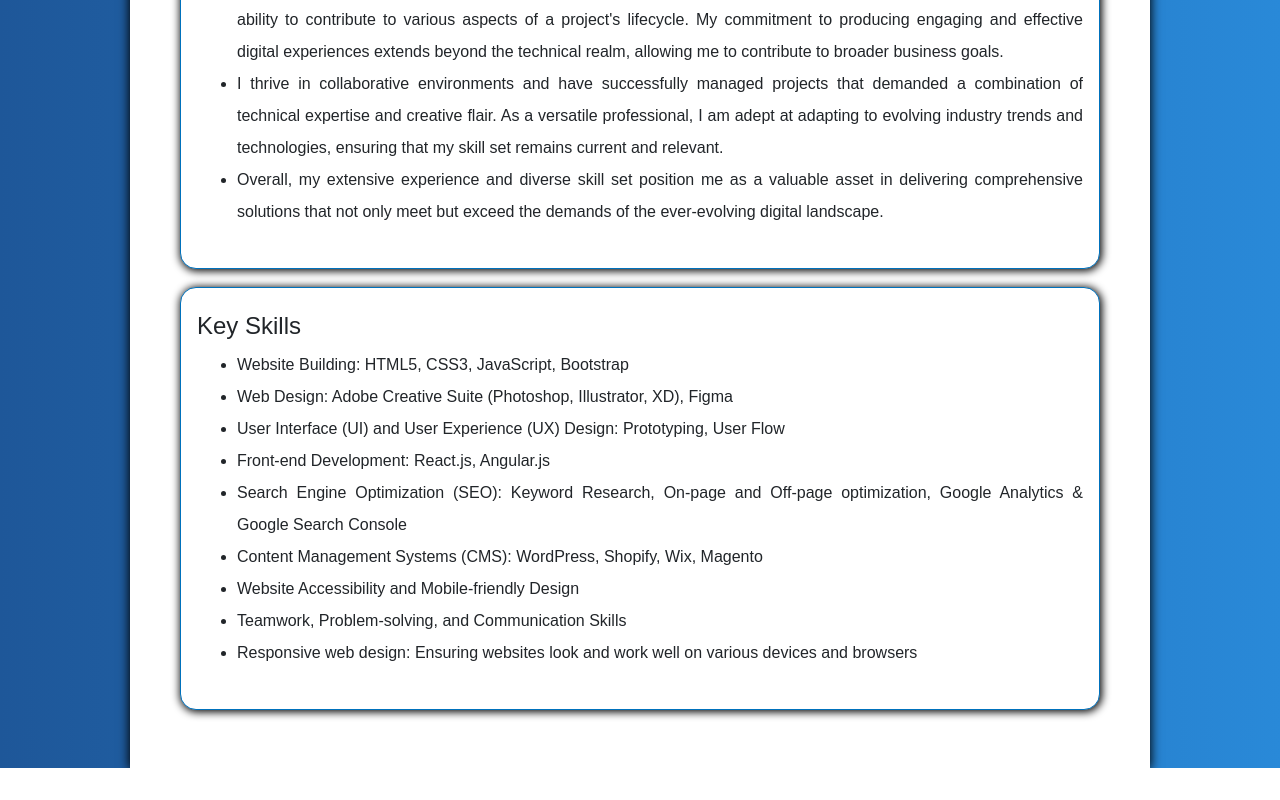
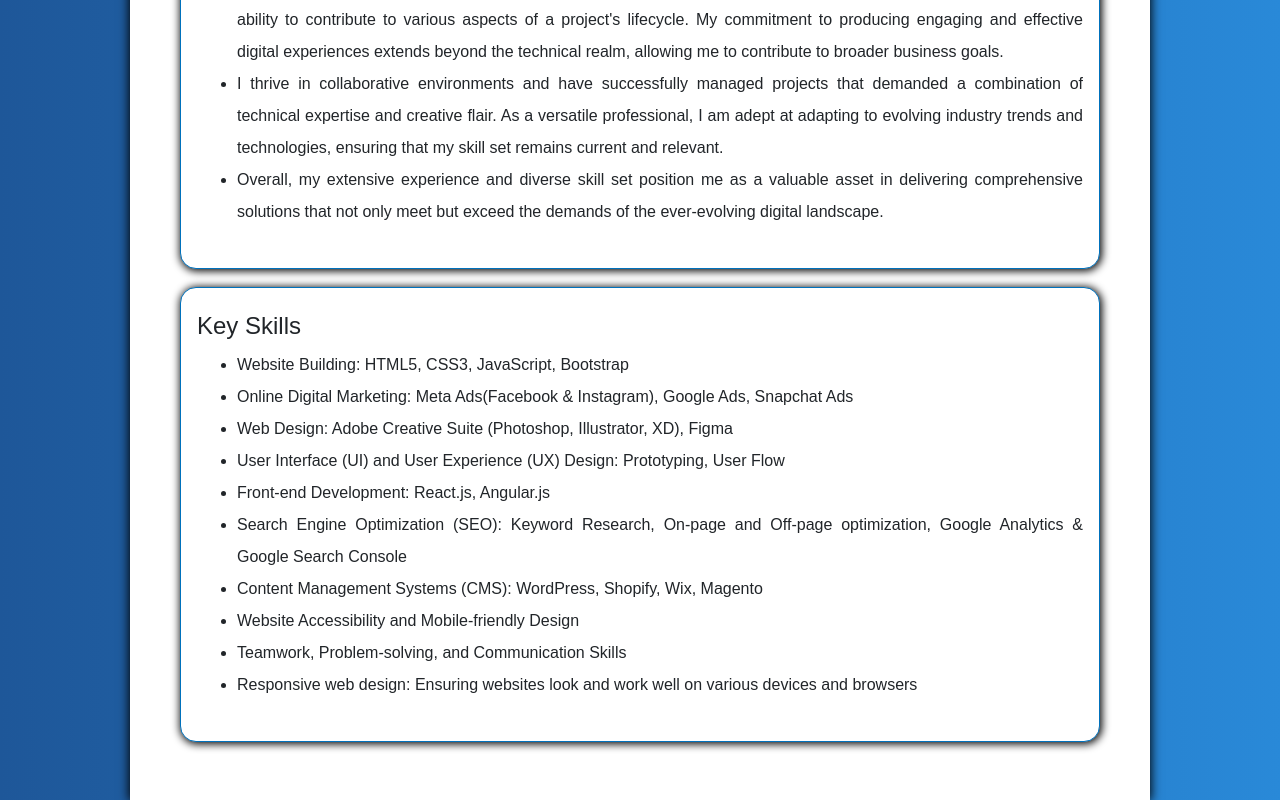
Before and after one commit to Tarek997/CV, a plain HTML site: page index.html in a window 1280 px wide. Shown: the part 657-1457 px from the top of the page. Before the commit the page ends 1425 px from the top, so only its background shows below. Drawn offline with nearby package versions, Linux system fonts and the light colour scheme.

Commit message:
Update index.html
Key Skills

```diff
--- a/index.html
+++ b/index.html
@@ -340,6 +340,7 @@ body {
           <h4> Key Skills</h4>
           <ul>
             <li>Website Building: HTML5, CSS3, JavaScript, Bootstrap</li>
+            <li>Online Digital Marketing: Meta Ads(Facebook & Instagram), Google Ads, Snapchat Ads</li>
             <li>Web Design: Adobe Creative Suite (Photoshop, Illustrator, XD), Figma</li>
             <li>User Interface (UI) and User Experience (UX) Design: Prototyping, User Flow</li>
             <li>Front-end Development: React.js, Angular.js</li>
```
